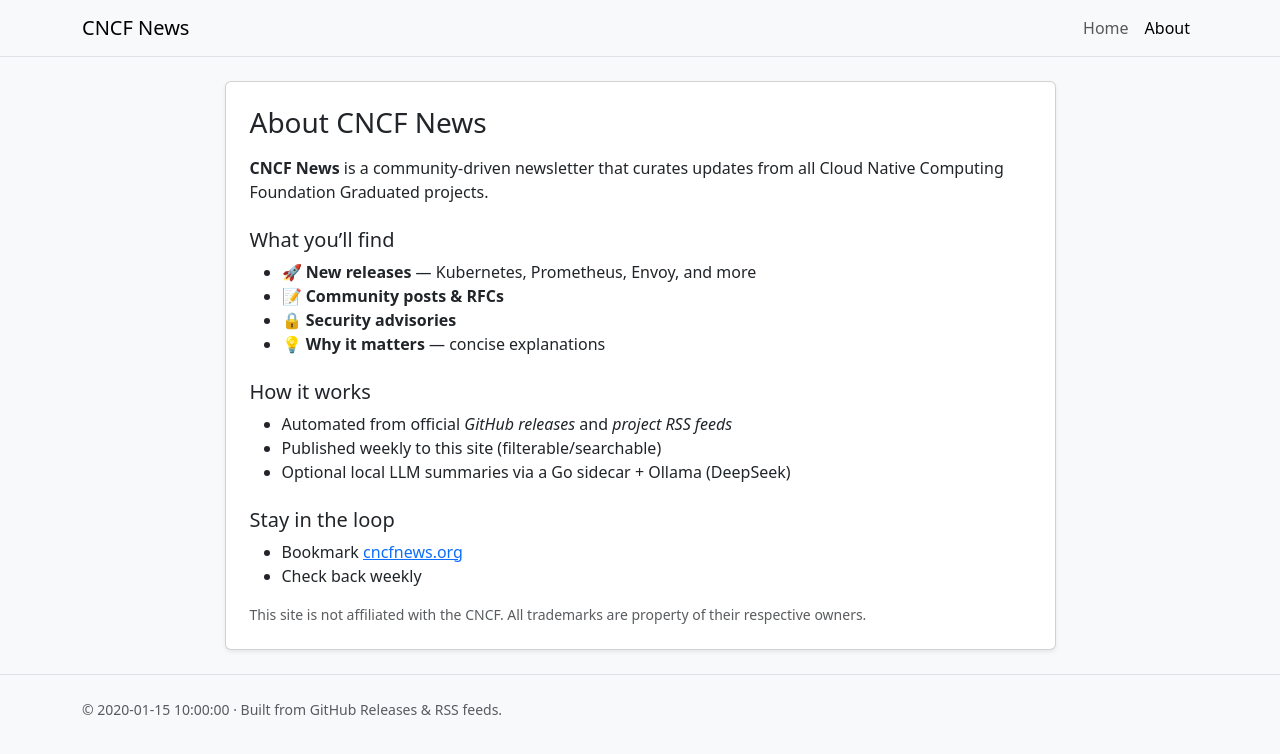
After one commit to dnss1992/cncf-newsletter-starter, a Python web app: template assemble/templates/about.html.j2 in a window 1280 px wide. The commit adds this page. Shown: the top 754 px of the page. Run offline with Jinja, Linux system fonts and the light colour scheme; the template is opened without the code that fills it: most values are stand-ins (such as "Sample title", 1, 10 or a date in 2020).

Commit message:
updated fix

```diff
--- /dev/null
+++ b/assemble/templates/about.html.j2
@@ -0,0 +1,67 @@
+<!doctype html>
+<html lang="en">
+<head>
+  <meta charset="utf-8" />
+  <title>About • CNCF News</title>
+  <meta name="viewport" content="width=device-width, initial-scale=1" />
+  <link href="https://cdn.jsdelivr.net/npm/bootstrap@5.3.3/dist/css/bootstrap.min.css" rel="stylesheet"
+        integrity="sha384-QWTKZyjpPEjISv5WaRU9OFeRpok6YctnYmDr5pNlyT2bRjXh0JMhjY6hW+ALEwIH" crossorigin="anonymous">
+</head>
+<body class="bg-light">
+<nav class="navbar navbar-expand-lg bg-body-tertiary border-bottom">
+  <div class="container">
+    <a class="navbar-brand" href="./">CNCF News</a>
+    <div class="navbar-nav ms-auto">
+      <a class="nav-link" href="./">Home</a>
+      <a class="nav-link active" href="./about.html">About</a>
+    </div>
+  </div>
+</nav>
+
+<main class="container my-4">
+  <div class="row justify-content-center">
+    <div class="col-lg-9">
+      <div class="card shadow-sm">
+        <div class="card-body p-4">
+          <h1 class="h3 mb-3">About CNCF News</h1>
+          <p><strong>CNCF News</strong> is a community-driven newsletter that curates updates from all Cloud Native
+            Computing Foundation Graduated projects.</p>
+
+          <h2 class="h5 mt-4">What you’ll find</h2>
+          <ul>
+            <li>🚀 <strong>New releases</strong> — Kubernetes, Prometheus, Envoy, and more</li>
+            <li>📝 <strong>Community posts & RFCs</strong></li>
+            <li>🔒 <strong>Security advisories</strong></li>
+            <li>💡 <strong>Why it matters</strong> — concise explanations</li>
+          </ul>
+
+          <h2 class="h5 mt-4">How it works</h2>
+          <ul>
+            <li>Automated from official <em>GitHub releases</em> and <em>project RSS feeds</em></li>
+            <li>Published weekly to this site (filterable/searchable)</li>
+            <li>Optional local LLM summaries via a Go sidecar + Ollama (DeepSeek)</li>
+          </ul>
+
+          <h2 class="h5 mt-4">Stay in the loop</h2>
+          <ul>
+            <li>Bookmark <a href="./">cncfnews.org</a></li>
+            <li>Check back weekly</li>
+          </ul>
+
+          <p class="text-muted small mb-0">This site is not affiliated with the CNCF. All trademarks are property of their respective owners.</p>
+        </div>
+      </div>
+    </div>
+  </div>
+</main>
+
+<footer class="border-top py-4">
+  <div class="container small text-muted">
+    © {{ date_str }} · Built from GitHub Releases & RSS feeds.
+  </div>
+</footer>
+<script src="https://cdn.jsdelivr.net/npm/bootstrap@5.3.3/dist/js/bootstrap.bundle.min.js"
+        integrity="sha384-YvpcrYf0tY3lHB60NNkmXc5s9fDVZLESaAA55NDzOxhy9GkcIdslK1eN7N6jIeHz"
+        crossorigin="anonymous"></script>
+</body>
+</html>
```
Also changed, not shown: assemble/build_issue.py (+11 -11 lines), assemble/templates/issue.md.j2 (+23 -2 lines), .github/workflows/build.yml.
